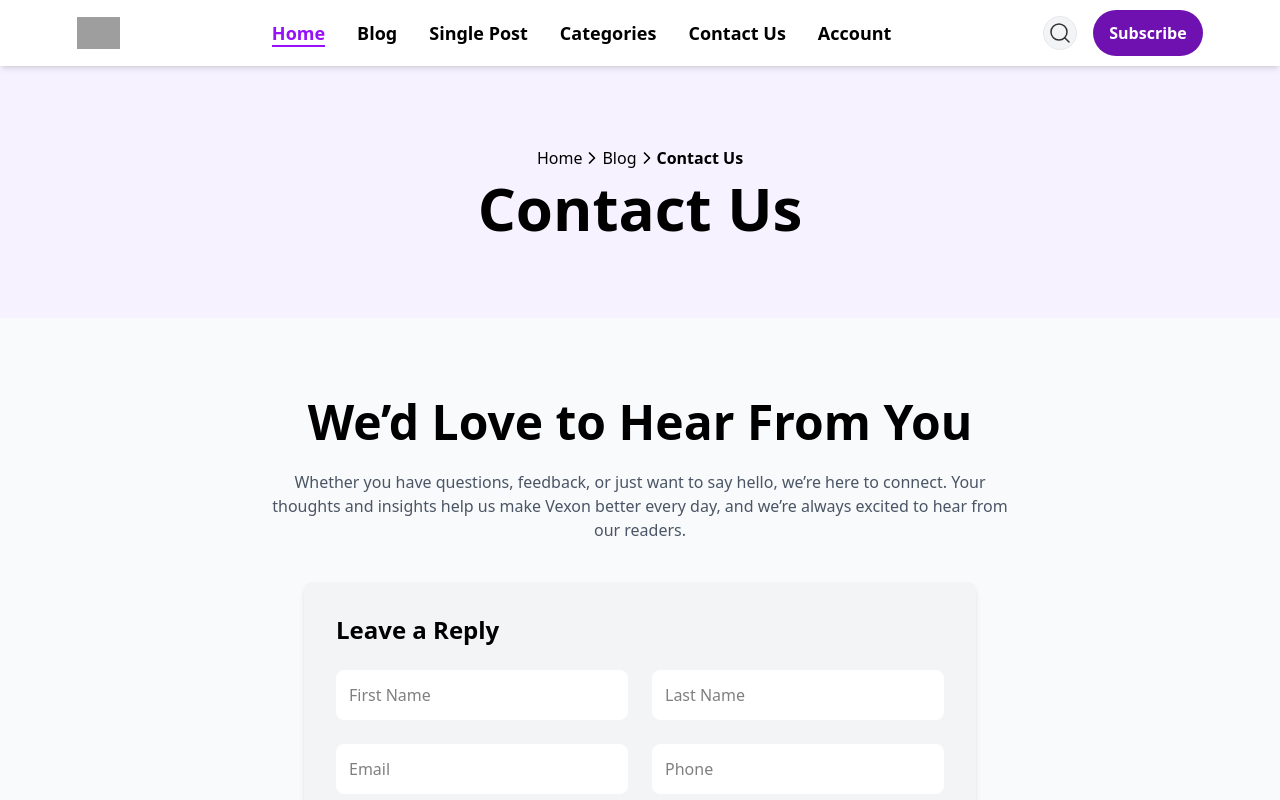
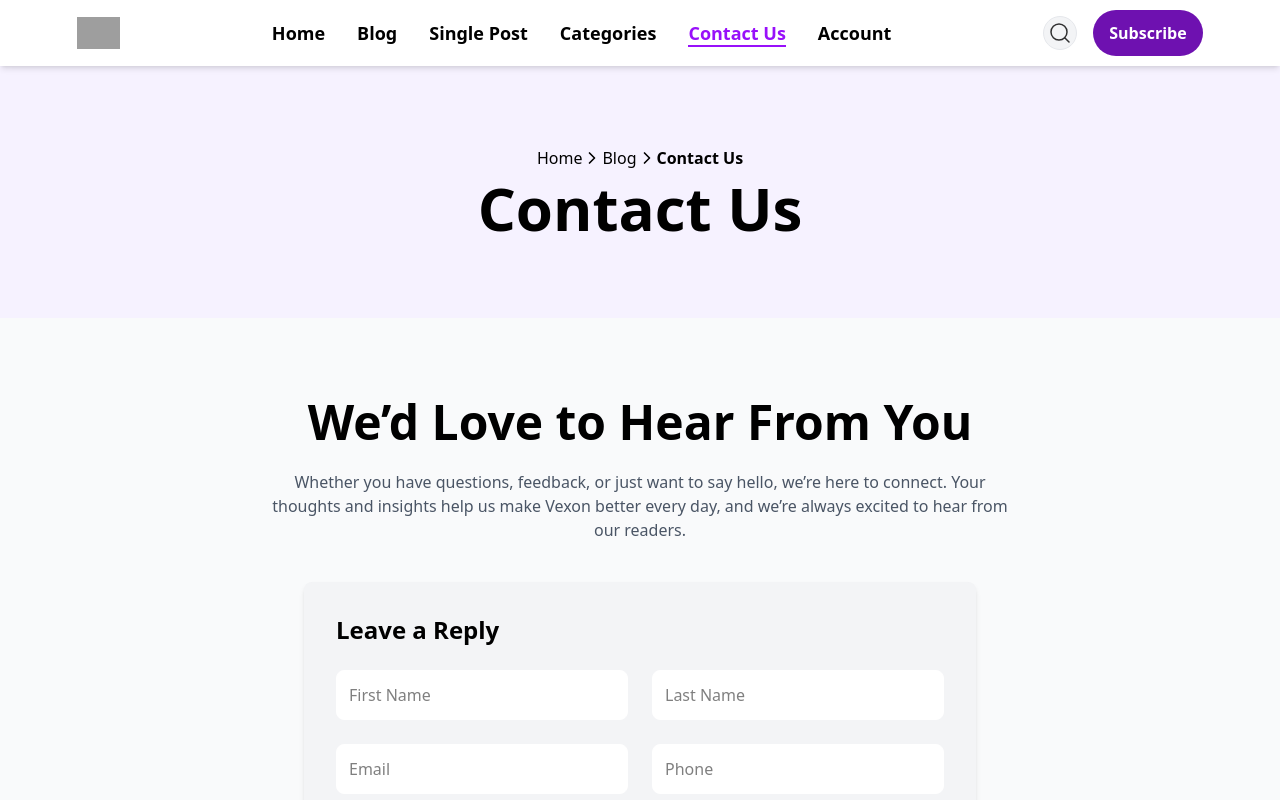
Before and after one commit to prabinb50/Blog_Website_MERN, a React (Vite) app in the folder frontend/: page /contact in a window 1280 px wide. Shown: the top 800 px of the page. Built offline with nearby package versions, Linux system fonts and the light colour scheme; sample sign-in values are in the browser's storage; grey boxes are pictures that could not be loaded.

Commit message:
Refactor SecondNavbar: update active link handling for search page and clean up imports in SearchResults

```diff
--- a/frontend/src/components/SearchResults.jsx
+++ b/frontend/src/components/SearchResults.jsx
@@ -1,5 +1,5 @@
 import React from 'react';
-import { CalendarDays, Clock, User } from "lucide-react";
+import { CalendarDays, Clock } from "lucide-react";
 import { Link } from "react-router";
 
 export default function SearchResults({ results, loading, error }) {
--- a/frontend/src/components/SecondNavbar.jsx
+++ b/frontend/src/components/SecondNavbar.jsx
@@ -1,5 +1,5 @@
 import React, { useState, useEffect } from "react";
-import { Link } from "react-router-dom";
+import { Link, useLocation } from "react-router-dom";
 import { motion } from "framer-motion";
 import Menu from "@mui/material/Menu";
 import MenuItem from "@mui/material/MenuItem";
@@ -10,8 +10,22 @@ export default function SecondNavbar() {
   const [anchorEl, setAnchorEl] = useState(null); // State for dropdown menu
   const [scrolled, setScrolled] = useState(false); // State for scroll effect
   const [activeLink, setActiveLink] = useState("/"); //  state for active navigation link
+  const location = useLocation(); // Get the current location object
 
   const open = Boolean(anchorEl); // Boolean to check if dropdown is open
+
+  // update activeLink based on current path and handle search page special case
+  useEffect(() => {
+    const currentPath = location.pathname;
+
+    // If on search page, clear the active state
+    if (currentPath === "/search") {
+      setActiveLink("");
+    } else {
+      // Otherwise set the active link based on current path
+      setActiveLink(currentPath);
+    }
+  }, [location.pathname]);
 
   // Handle scroll effect for navbar
   useEffect(() => {
@@ -86,7 +100,11 @@ export default function SecondNavbar() {
                 className={`hover:text-purple-600 cursor-pointer relative group ${activeLink === "/account" ? "text-purple-600" : "text-black"}`}
                 onClick={(event) => {
                   handleClick(event);
-                  setActiveLink("/account");
+
+                  // Don't set active link if we're on search page
+                  if (location.pathname !== "/search") {
+                    setActiveLink("/account");
+                  }
                 }}
                 whileHover={{ scale: 1.05 }}
               >
@@ -119,7 +137,11 @@ export default function SecondNavbar() {
                 <MenuItem
                   onClick={() => {
                     handleClose();
-                    setActiveLink("/sign-up");
+                    // setActiveLink("/sign-up");
+                    // Don't set active link if we're on search page
+                    if (location.pathname !== "/search") {
+                      setActiveLink("/sign-up");
+                    }
                   }}
                 >
                   <Link to="/sign-up" className="text-black hover:text-purple-600 transition-colors w-full">
@@ -129,7 +151,11 @@ export default function SecondNavbar() {
                 <MenuItem
                   onClick={() => {
                     handleClose();
-                    setActiveLink("/login");
+                    // setActiveLink("/login");
+                    // Don't set active link if we're on search page
+                    if (location.pathname !== "/search") {
+                      setActiveLink("/login");
+                    }
                   }}
                 >
                   <Link to="/login" className="text-black hover:text-purple-600 transition-colors w-full">
@@ -166,16 +192,27 @@ export default function SecondNavbar() {
 
 // Custom NavLink component with active functionality
 const NavLink = ({ to, children, activeLink, setActiveLink }) => {
+
+  const location = useLocation(); // Get the current location
+
   return (
     <motion.div className="relative group">
       <Link
         to={to}
-        onClick={() => setActiveLink(to)}
+        // onClick={() => setActiveLink(to)}
+        onClick={() => {
+          // Don't set active link if navigating to search page
+          if (to !== "/search") {
+            setActiveLink(to);
+          } else {
+            setActiveLink("");
+          }
+        }}
         className={`duration-300 ${activeLink === to ? "text-purple-600" : "text-black"
-          } hover:text-purple-600`}
-      >
+          } hover:text-purple-600`}>
         {children}
       </Link>
+
       <motion.div
         className={`absolute bottom-0 left-0 h-0.5 bg-purple-600 ${activeLink === to ? "w-full" : "w-0"
           } group-hover:w-full transition-all duration-300`}
```
